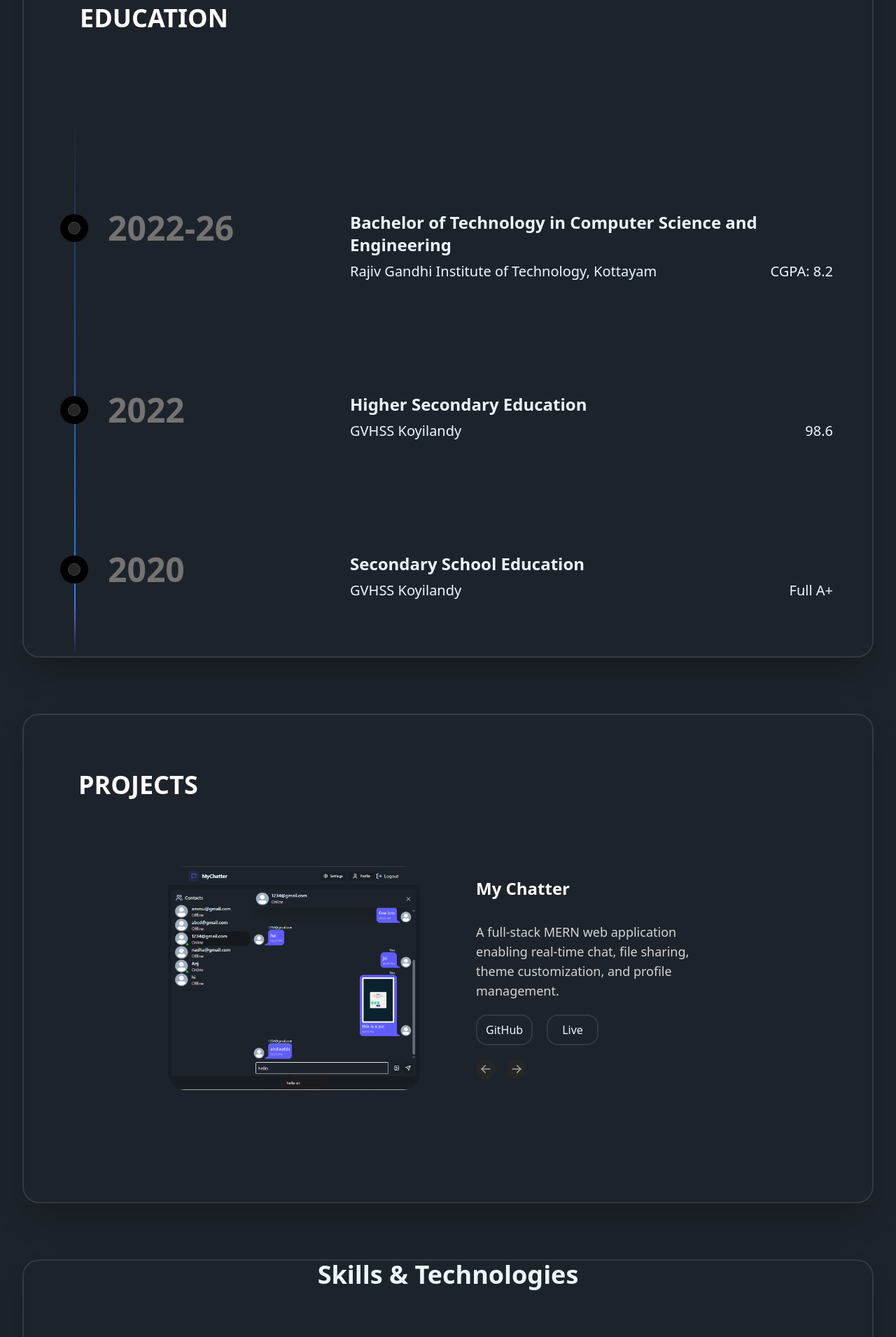
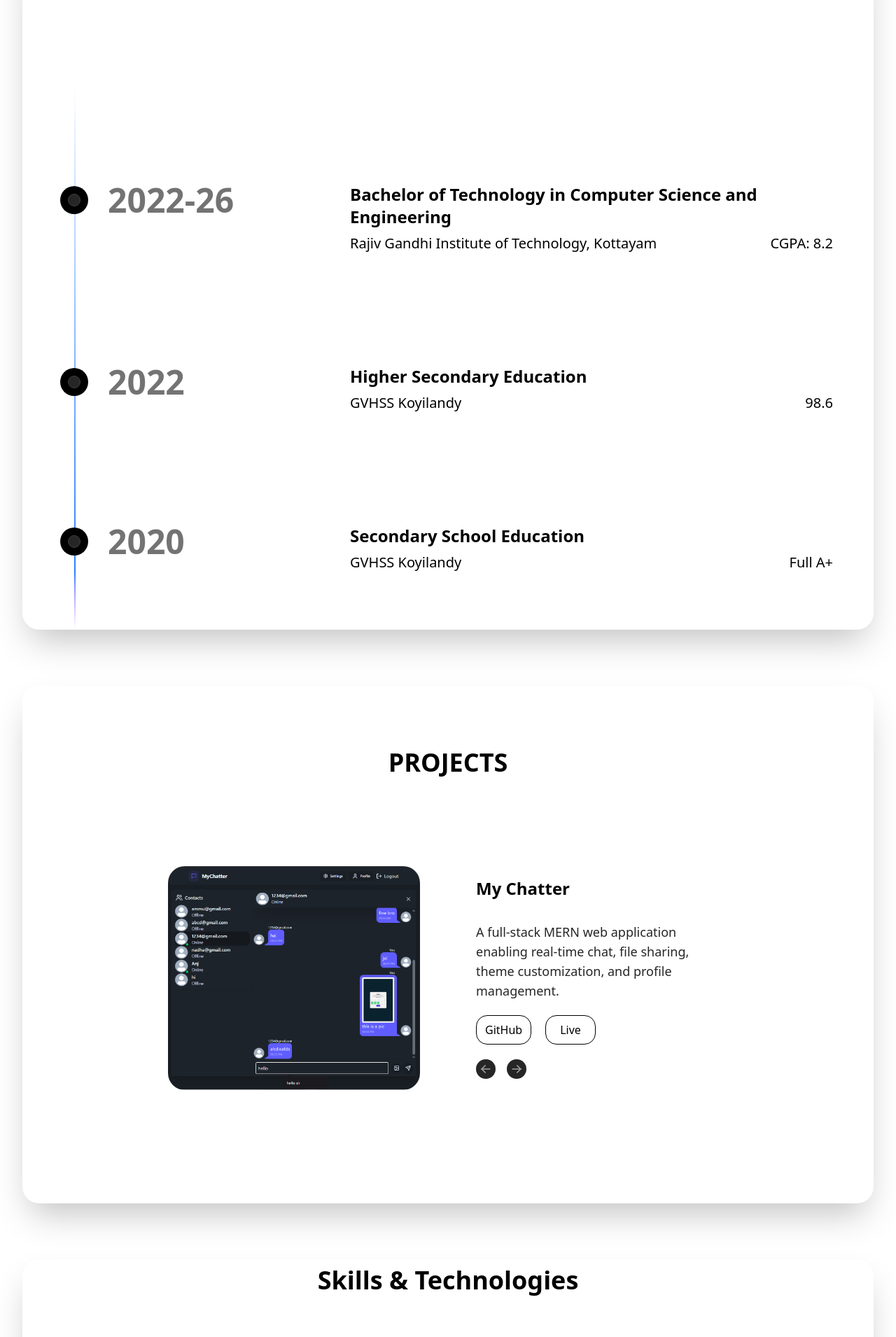
Before and after one commit to AmalKrishnaKP/portfolio, a React (Vite) app: page / in a window 1280 px wide. Shown: the part 880-2791 px from the top of the page at 70% size. Built offline with nearby package versions, Linux system fonts and the light colour scheme.

Commit message:
final update

```diff
--- a/src/App.jsx
+++ b/src/App.jsx
@@ -24,7 +24,7 @@ function App() {
   }
 
   return (
-    <div data-theme="dark" className="w-full h-full min-h-screen">
+    <div data-theme="light" className="w-full h-full min-h-screen text-black">
       <SkipToContent />
       {/* <ThemeToggle /> */}
       <Nav />
--- a/src/components/Profile.jsx
+++ b/src/components/Profile.jsx
@@ -14,7 +14,7 @@ const Profile = () => {
     >
     <div className="relative flex flex-col px-4 sm:px-8 md:px-15 justify-center min-h-[20rem] sm:h-[25rem] md:h-[30rem] lg:h-[40rem] z-20">
       <button
-        className="bg-white text-black px-3 py-2 sm:px-4 sm:py-3 rounded-full absolute top-3 sm:top-5 right-3 sm:right-5 text-xs sm:text-sm hover:bg-gray-100 transition-colors duration-300 focus:outline-none focus:ring-2 focus:ring-blue-500 focus:ring-offset-2"
+        className="bg-black border-white text-white px-3 py-2 sm:px-4 sm:py-3 rounded-full absolute top-3 sm:top-5 right-3 sm:right-5 text-xs sm:text-sm hover:bg-gray-100 transition-colors duration-300 focus:outline-none focus:ring-2 focus:ring-blue-500 focus:ring-offset-2"
         aria-label="Download resume"
       >
         <a
--- a/src/components/Projects.jsx
+++ b/src/components/Projects.jsx
@@ -9,7 +9,7 @@ const Projects = () => {
     <section id='Projects' className='relative px-2 sm:px- md:px-0 my-6 sm:my-8 md:my-10 flex w-full max-w-7xl flex-col justify-center overflow-hidden rounded-2xl sm:rounded-3xl dark border-2 shadow-2xl max-sm:px-4 ' aria-labelledby="projects-heading">
 
         <div className='max-w-7xl mx-auto py-20 px-4 md:px-8 lg:px-10 max-sm:pb-0 max-sm:pt-10'>
-          <h2 id="projects-heading" className=" text-lg md:text-4xl mb-4 text-black dark:text-white max-w-4xl  font-bold max-sm:pl-5">
+          <h2 id="projects-heading" className="text-2xl sm:text-3xl md:text-4xl font-bold  text-black text-center mb-8 sm:mb-12 pt-2">
             PROJECTS
           </h2>
           <div className='px-2 sm:px-4 md:px-10 lg:px-20' role="region" aria-label="Project showcase">
--- a/src/components/Skills.jsx
+++ b/src/components/Skills.jsx
@@ -7,7 +7,7 @@ const Skills = () => {
 
   return (
     <section id='skills' className="relative px-2 sm:px- md:px-0 my-6 sm:my-8 md:my-10 flex w-full max-w-7xl flex-col justify-center overflow-hidden rounded-2xl sm:rounded-3xl dark border-2 shadow-2xl max-sm:px-4" aria-labelledby="skills-heading">
-        <h2 id="skills-heading" className="text-2xl sm:text-3xl md:text-4xl font-bold text-center mb-8 sm:mb-12">Skills & Technologies</h2>
+        <h2 id="skills-heading" className="text-2xl sm:text-3xl md:text-4xl font-bold  text-black text-center mb-8 sm:mb-12 pt-2">Skills & Technologies</h2>
         <div className="flex flex-wrap justify-center gap-4 sm:gap-6 md:gap-8">
             {skillCategories.map((category, index) => (
               <BoxReveal key={index}>
@@ -15,7 +15,7 @@ const Skills = () => {
                   <h3 id={`skill-category-${index}`} className="text-lg font-semibold mb-3">{category.title}</h3>
                   <div className="flex flex-wrap justify-center gap-2" role="list">
                     {category.skills.map((skill, skillIndex) => (
-                      <div key={skillIndex} className="flex flex-col items-center p-3 rounded-lg  hover:text-black hover:bg-gray-100 transition-colors" role="listitem">
+                      <div key={skillIndex} className="flex flex-col items-center p-3 rounded-lg  hover:text-white hover:bg-gray-500 transition-colors" role="listitem">
                         <img
                           src={skillImages[skill] || "https://cdn.jsdelivr.net/gh/devicons/devicon/icons/code/code-original.svg"}
                           alt={skill}
--- a/src/components/ui/animated-testimonials.jsx
+++ b/src/components/ui/animated-testimonials.jsx
@@ -100,13 +100,13 @@ export const AnimatedTestimonials = ({
               duration: 0.2,
               ease: "easeInOut",
             }}>
-            <h3 className="text-2xl font-bold text-black dark:text-white">
+            <h3 className="text-2xl font-bold text-black">
               {testimonials[active].title}
             </h3>
             <p className="text-sm text-gray-500 dark:text-neutral-500">
               {testimonials[active].designation}
             </p>
-            <motion.p className="mt-8 text-lg text-gray-500 dark:text-neutral-300">
+            <motion.p className="mt-8 text-lg text-gray-800 dark:text-neutral-800">
               {testimonials[active].discription.split(" ").map((word, index) => (
                 <motion.span
                   key={index}
@@ -136,13 +136,13 @@ export const AnimatedTestimonials = ({
             {
               testimonials[active].github &&
               <a href={testimonials[active].github}>
-                <button className="p-2 border-2 rounded-2xl cursor-pointer px-3 mr-5"><h1>GitHub</h1></button>
+                <button className="p-2 border-1 rounded-2xl cursor-pointer px-3 mr-5 border-black shadow-3xl"><h1>GitHub</h1></button>
               </a>
             }
             {
               testimonials[active].diploy &&
               <a href={testimonials[active].diploy}>
-                <button className="p-2 border-2 rounded-2xl cursor-pointer px-5"><h1>Live</h1></button>
+                <button className="p-2 border-1 rounded-2xl cursor-pointer px-5  border-black shadow-3xl"><h1>Live</h1></button>
               </a>
             }
 
--- a/src/components/ui/timeline.jsx
+++ b/src/components/ui/timeline.jsx
@@ -28,8 +28,8 @@ export const Timeline = ({
     <div
       className="w-full font-sans md:px-10"
       ref={containerRef}>
-      <div className="max-w-7xl mx-auto py-20 px-4 md:px-8 lg:px-10 max-sm:pb-0 max-sm:pt-10">
-        <h2 className="text-lg md:text-4xl mb-4 text-black dark:text-white max-w-4xl  font-bold max-sm:pl-5">
+      <div className="max-w-7xl mx-auto py-20  pt-0 px-4 md:px-8 lg:px-10 max-sm:pb-0 max-sm:pt-10">
+        <h2 className="text-2xl sm:text-3xl md:text-4xl font-bold  text-black text-center mb-8 sm:mb-12 pt-2">
           EDUCATION
         </h2>
         {/* <p
```
